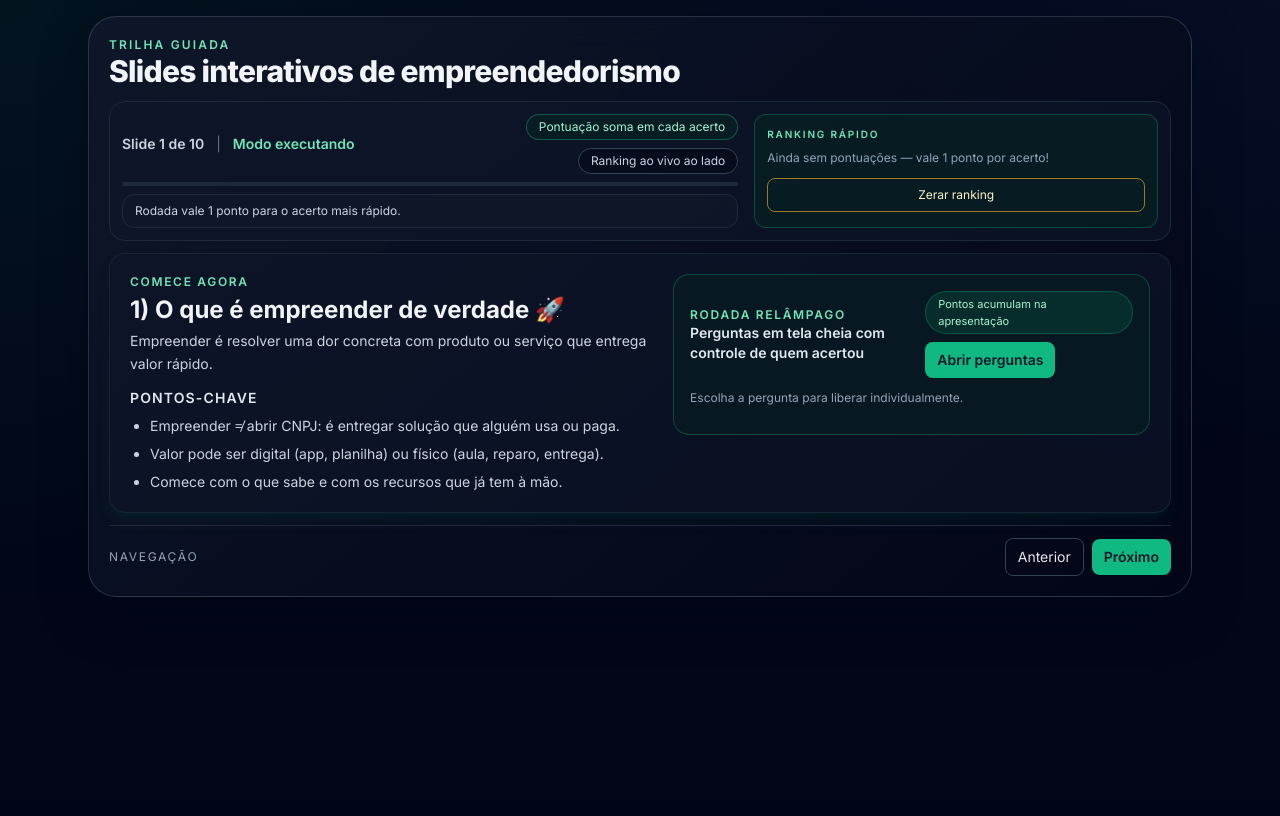
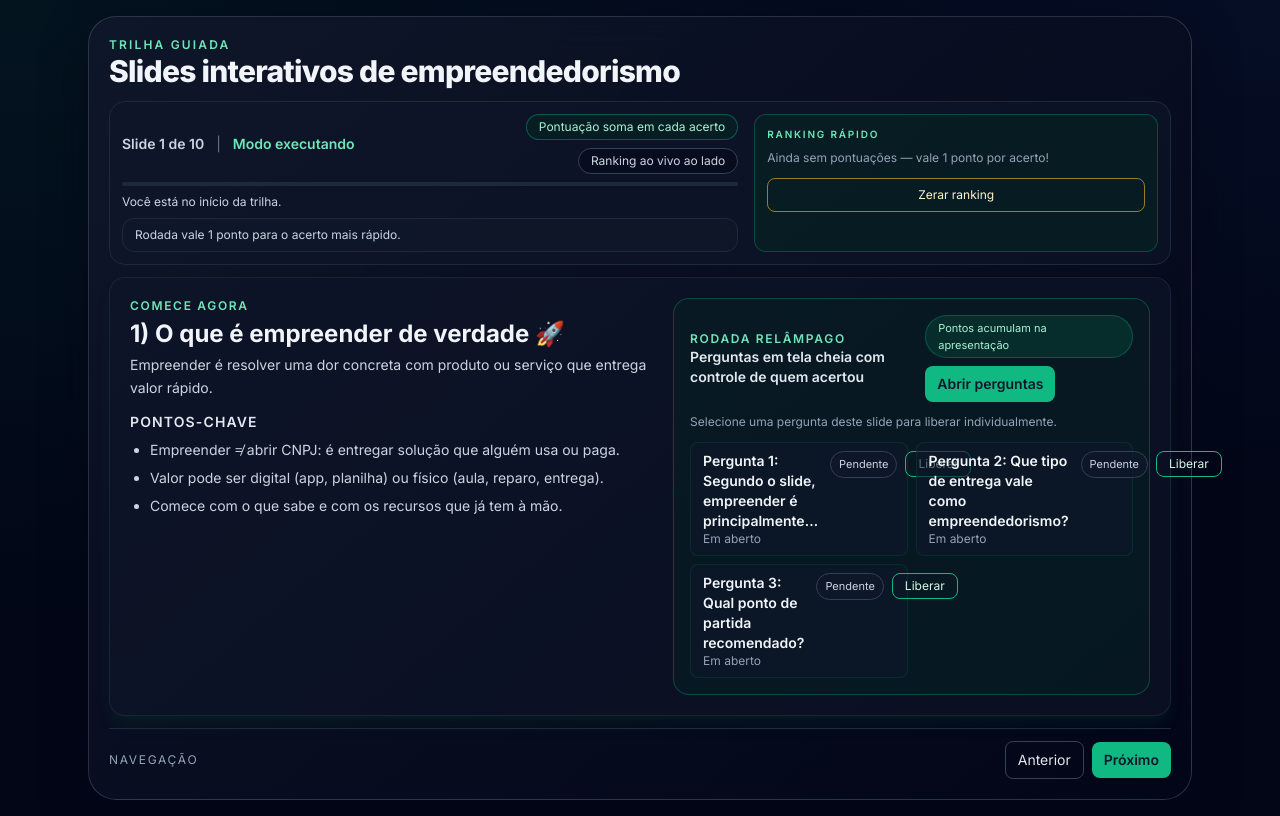
Before and after one commit to gabellini/financas, a PHP site: page /empreendedorismo.php in a window 1280 px wide. Before the commit the page ends 597 px from the top, so only its background shows below. Run offline with PHP 8.4, Linux system fonts and the light colour scheme; data that the repository does not hold is empty; some libraries are stand-ins or nearby versions.

Commit message:
Add slide status text element

```diff
--- a/empreendedorismo.php
+++ b/empreendedorismo.php
@@ -38,6 +38,7 @@
               <div class="h-1 bg-slate-800 rounded-full overflow-hidden">
                 <div id="slideProgress" class="h-full bg-gradient-to-r from-emerald-400 to-cyan-400 rounded-full transition-all duration-500" style="width: 0%;"></div>
               </div>
+              <p id="statusInfo" class="text-[11px] sm:text-xs text-slate-300">Você está no início da trilha.</p>
               <div class="text-[11px] sm:text-xs text-slate-300 flex items-center gap-2 bg-slate-900/70 border border-slate-800 rounded-xl px-3 py-2">Rodada vale 1 ponto para o acerto mais rápido.</div>
             </div>
             <div class="p-3 rounded-xl border border-emerald-500/30 bg-emerald-950/40 h-full">
```
